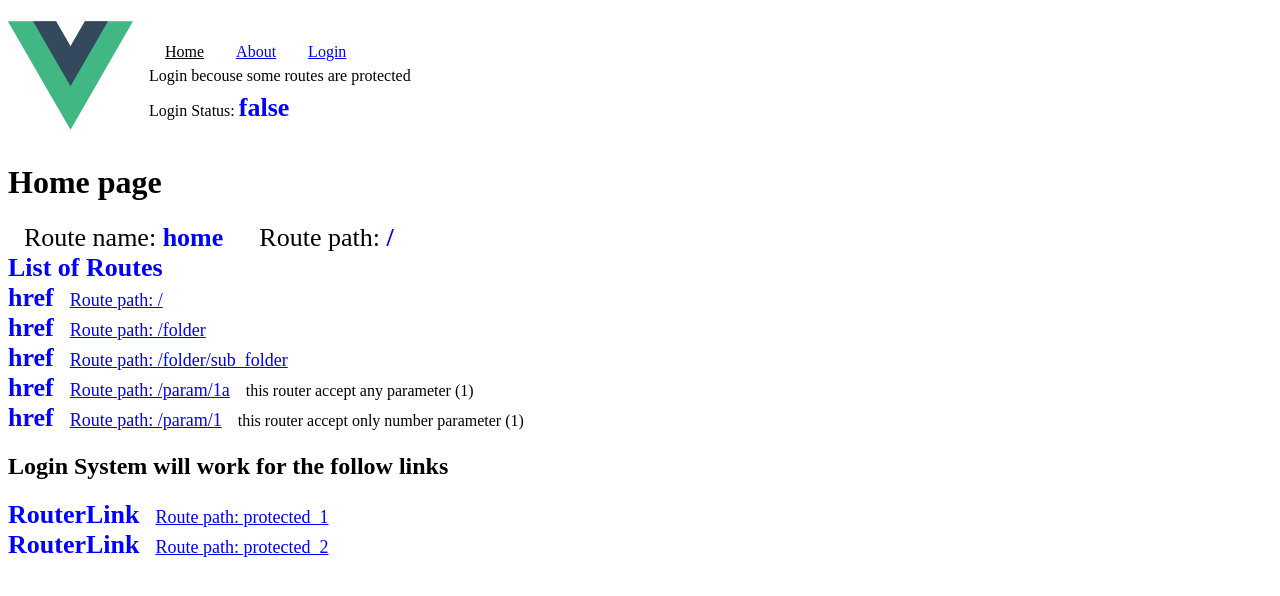
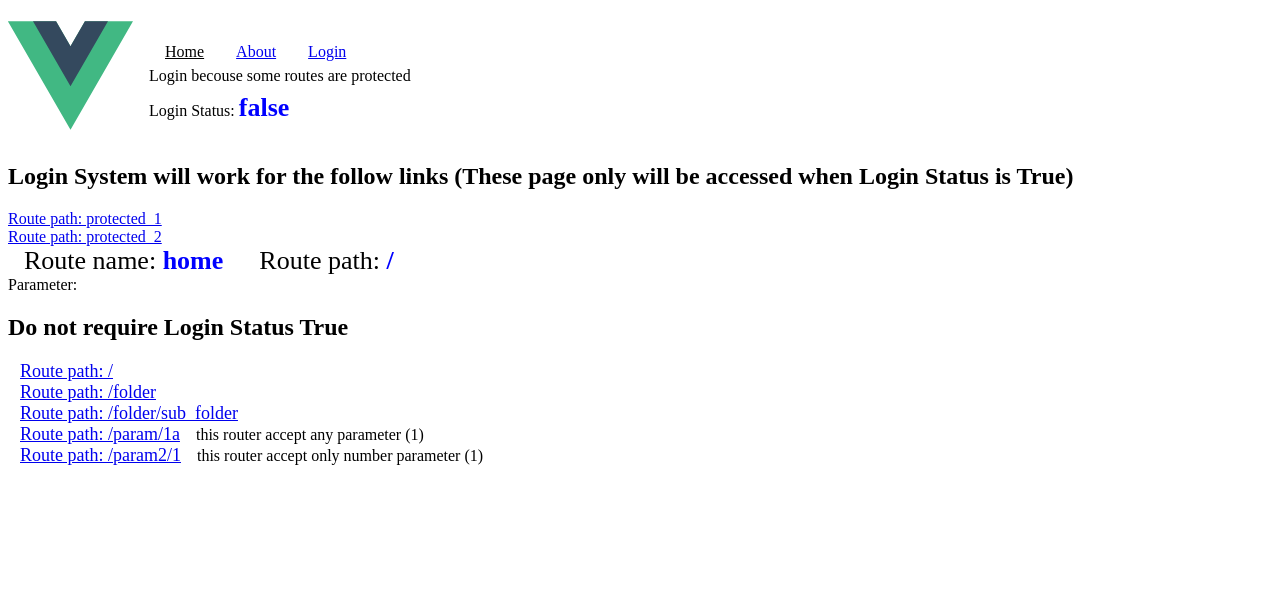
Before and after one commit to josecome/vuejs-routes, a Vue app: page / in a window 1280 px wide. Shown: the top 596 px of the page. Built offline with nearby package versions, Linux system fonts and the light colour scheme.

Commit message:
Protected Views added and other minor changes made

```diff
--- a/src/App.vue
+++ b/src/App.vue
@@ -25,6 +25,9 @@ watch(login_status, () => login_status.value ? router.push({ name: 'home' }) : '
       </nav>
     </div>
   </header>
+  <h2>Login System will work for the follow links (These page only will be accessed when Login Status is True)</h2>
+  <RouterLink to="/protected_1" class="route">Route path: protected_1</RouterLink><br />
+  <RouterLink to="/protected_2" class="route">Route path: protected_2</RouterLink><br />
 
   <RouterView />
 </template>
--- a/src/router/index.js
+++ b/src/router/index.js
@@ -1,9 +1,11 @@
 import { createRouter, createWebHistory } from 'vue-router'
+import { useAuthStore } from '@/stores/auth'
+import { storeToRefs } from 'pinia'
 import HomeView from '../views/HomeView.vue'
+import ProtectedView from '../views/ProtectedView.vue'
+import Protected2View from '../views/Protected2View.vue'
 import LoginView from '../views/LoginView.vue'
 import LogoutView from '../views/LogoutView.vue'
-import { useAuthStore } from '@/stores/auth'
-import { storeToRefs } from 'pinia'
 
 const router = createRouter({
   history: createWebHistory(import.meta.env.BASE_URL),
@@ -29,14 +31,14 @@ const router = createRouter({
       component: HomeView
     },
     {
-      path: '/param/:id',
-      name: 'param',
+      path: '/param2/:id(\\d+)', /* Match only number */
+      name: 'param2',
       component: HomeView
     },
     {
       path: '/protected_1',
       name: 'protected_1',
-      component: HomeView,
+      component: ProtectedView,
       meta: {
         requiresAuth: true
       }
@@ -44,7 +46,7 @@ const router = createRouter({
     {
       path: '/protected_2',
       name: 'protected_2',
-      component: HomeView,
+      component: Protected2View,
       meta: {
         requiresAuth: true
       }
@@ -71,13 +73,14 @@ const router = createRouter({
 })
 router.beforeEach((to, from, next) => {
   if (to.matched.some(page => page.meta.requiresAuth)) {
-    const auth_store = useStoreAuth()
+    const auth_store = useAuthStore()
     const {  login_status } = storeToRefs(auth_store)
+    console.log(login_status.value)
     if ( !login_status.value ) { //Is not logged in, go to Login Page
       next({
-        name: 'login'
-        //path: 'login',
-        //replace: true
+        name: 'login',
+        path: '/login',
+        replace: true
       })
     } else {
       next() // go to wherever I'm going
--- a/src/views/HomeView.vue
+++ b/src/views/HomeView.vue
@@ -9,18 +9,16 @@ const route_path = ref(route.path)
 </script>
 <template>
   <main>
-    <h1>Home page</h1><span>Route name: <strong>{{ route_name }}</strong></span>  <span>Route path: <strong>{{ route_path }}</strong></span>  <br />
-    <strong>List of Routes</strong><br />
+    <span>Route name: <strong>{{ route_name }}</strong></span>  <span>Route path: <strong>{{ route_path }}</strong></span>  <br />
+    Parameter: {{ route.params.id }}<br />
+    <h2>Do not require Login Status True</h2>
     <!-- As we have to reload the page, we will not use RouterLink -->
-    <strong>href</strong> <a href="/" class="route">Route path: /</a><br />
-    <strong>href</strong> <a href="/folder" class="route">Route path: /folder</a><br />
-    <strong>href</strong> <a href="/folder/sub_folder" class="route">Route path: /folder/sub_folder</a><br />
-    <strong>href</strong> <a href="/param/1a" class="route">Route path: /param/1a</a> this router accept any parameter (1)<br />
-    <strong>href</strong> <a href="/param/1" class="route">Route path: /param/1</a> this router accept only number parameter (1)<br />
-    <h2>Login System will work for the follow links</h2>
-    <strong>RouterLink</strong> <RouterLink to="/protected_1" class="route">Route path: protected_1</RouterLink><br />
-    <strong>RouterLink</strong> <RouterLink to="/protected_2" class="route">Route path: protected_2</RouterLink><br />
-  </main>
+    <a href="/" class="route">Route path: /</a><br />
+    <a href="/folder" class="route">Route path: /folder</a><br />
+    <a href="/folder/sub_folder" class="route">Route path: /folder/sub_folder</a><br />
+    <a href="/param/1a" class="route">Route path: /param/1a</a> this router accept any parameter (1)<br />
+    <a href="/param2/1" class="route">Route path: /param2/1</a> this router accept only number parameter (1)<br />
+    </main>
 </template>
 <style scoped>
 span {
--- /dev/null
+++ b/src/views/Protected2View.vue
@@ -0,0 +1,12 @@
+<script setup>
+import { ref, onMounted } from 'vue'
+import { useRoute } from 'vue-router'
+const route = useRoute()
+const route_name = ref('')
+    onMounted(() => {
+      route_name.value = route.name
+    })
+</script>
+<template>
+    <h1>Protected View: {{ route_name }}</h1>
+</template>
--- /dev/null
+++ b/src/views/ProtectedView.vue
@@ -0,0 +1,12 @@
+<script setup>
+import { ref, onMounted } from 'vue'
+import { useRoute } from 'vue-router'
+const route = useRoute()
+const route_name = ref('')
+    onMounted(() => {
+      route_name.value = route.name
+    })
+</script>
+<template>
+    <h1>Protected View: {{ route_name }}</h1>
+</template>
```
